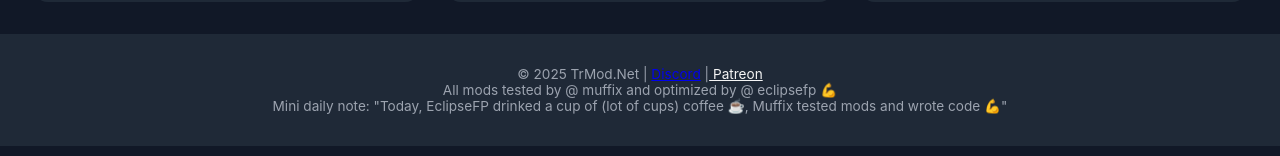
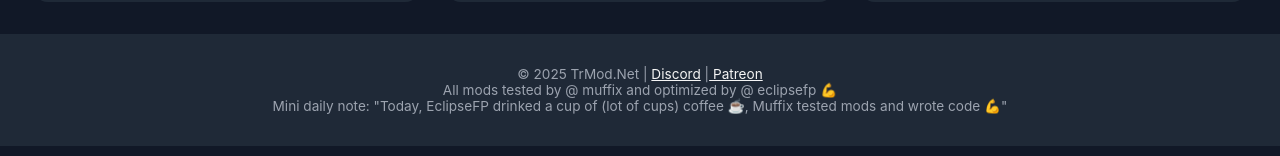
Before and after one commit to Mustiskooo/TrMod.Net, a plain HTML site: page index.html in a window 1280 px wide. Shown: the part 500-656 px from the top of the page. Drawn offline with Linux system fonts and the light colour scheme.

Commit message:
Added The Discord Link's Text Color

```diff
--- a/index.html
+++ b/index.html
@@ -166,7 +166,7 @@
 </section>
 
 <footer>
-  © 2025 TrMod.Net | <a href="https://discord.gg/CgtnACrC2T">Discord</a> |<a href="https://www.patreon.com" class="text"> Patreon </a><br>
+  © 2025 TrMod.Net | <a href="https://discord.gg/CgtnACrC2T" class="text">Discord</a> |<a href="https://www.patreon.com" class="text"> Patreon </a><br>
   All mods tested by @ muffix and optimized by @ eclipsefp  💪<br>
   Mini daily note: "Today, EclipseFP drinked a cup of (lot of cups) coffee ☕, Muffix tested mods and wrote code 💪"
 </footer>
```
